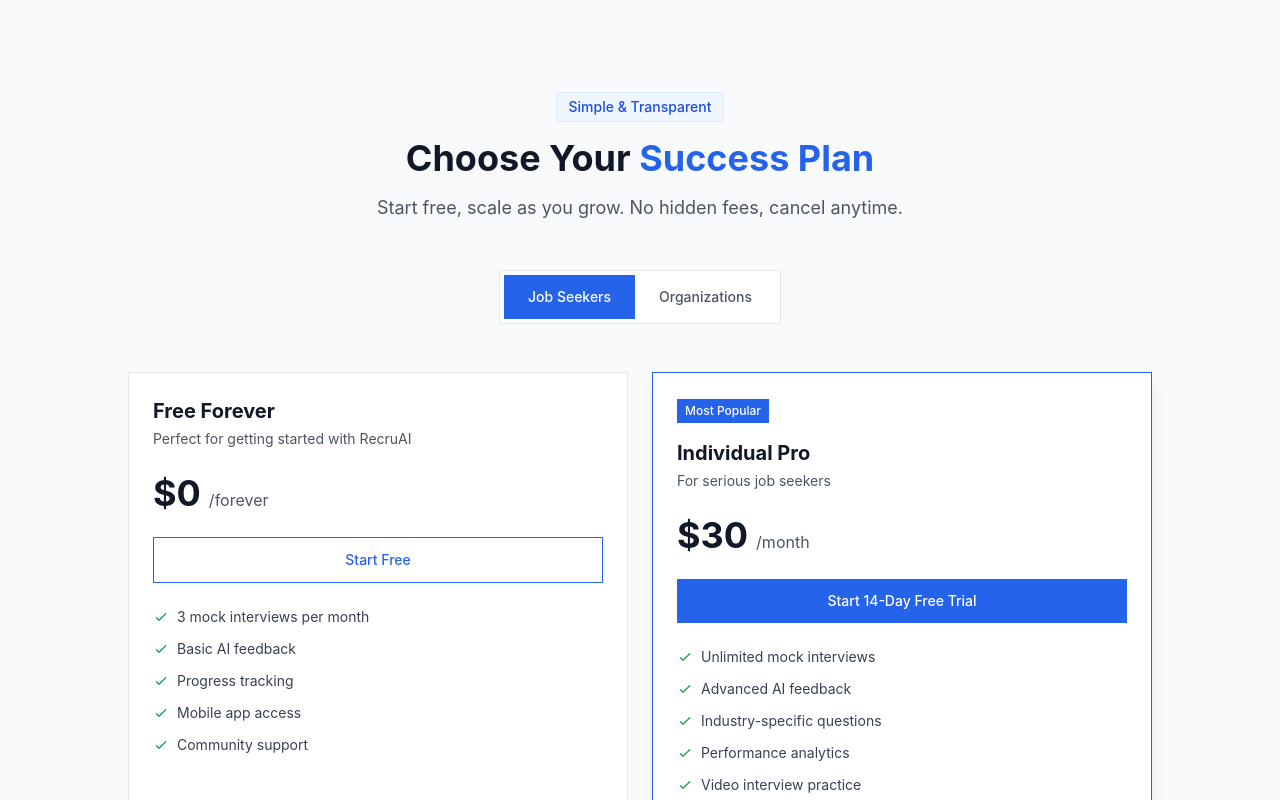
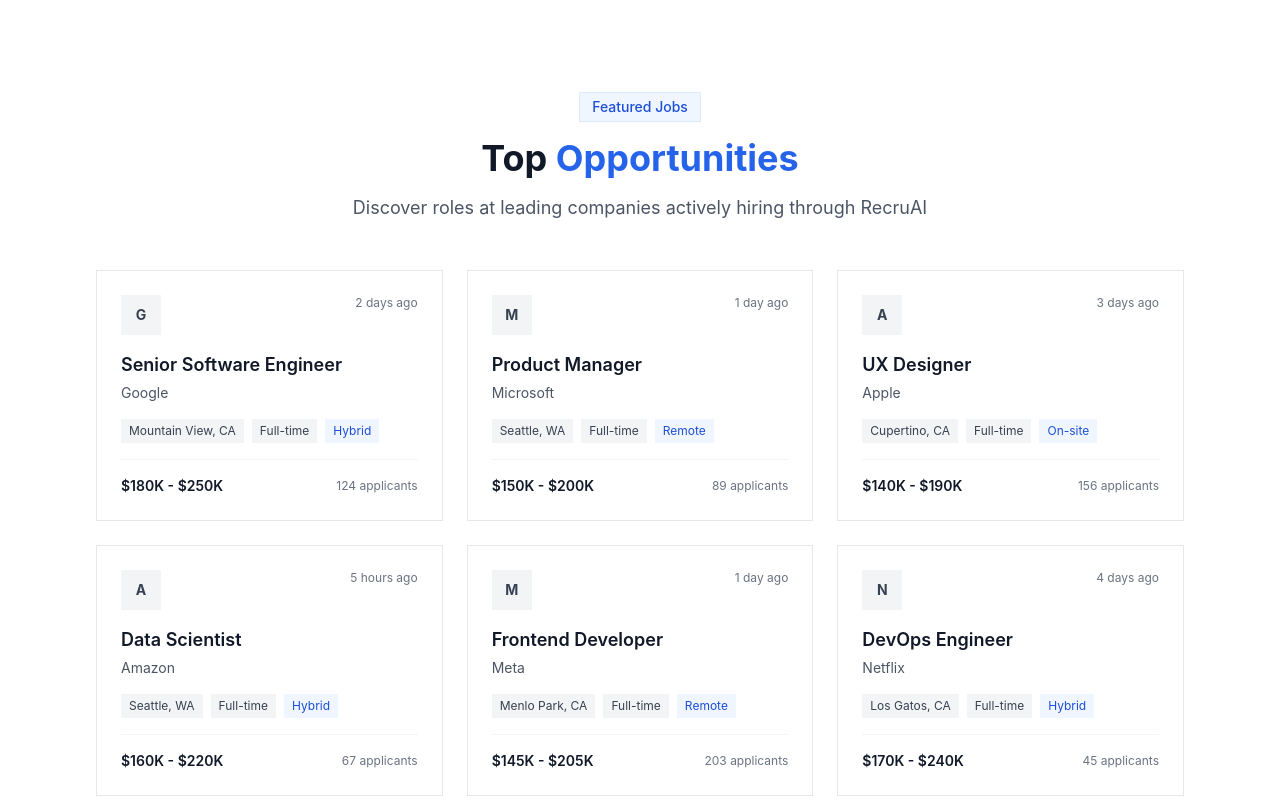
Before and after one commit to MenteE-s/RecruAI, a React (Create React App) app in the folder frontend/: page / in a window 1280 px wide. Shown: the part 3820-4620 px from the top of the page. Built offline with nearby package versions, Linux system fonts and the light colour scheme; no server answers.

Commit message:
Add Featured Jobs section to landing page with 6 sample job listings

```diff
--- /dev/null
+++ b/frontend/src/components/FeaturedJobs.js
@@ -0,0 +1,135 @@
+import React from "react";
+
+const jobs = [
+  {
+    title: "Senior Software Engineer",
+    company: "Google",
+    location: "Mountain View, CA",
+    salary: "$180K - $250K",
+    type: "Full-time",
+    remote: "Hybrid",
+    posted: "2 days ago",
+    applicants: 124,
+  },
+  {
+    title: "Product Manager",
+    company: "Microsoft",
+    location: "Seattle, WA",
+    salary: "$150K - $200K",
+    type: "Full-time",
+    remote: "Remote",
+    posted: "1 day ago",
+    applicants: 89,
+  },
+  {
+    title: "UX Designer",
+    company: "Apple",
+    location: "Cupertino, CA",
+    salary: "$140K - $190K",
+    type: "Full-time",
+    remote: "On-site",
+    posted: "3 days ago",
+    applicants: 156,
+  },
+  {
+    title: "Data Scientist",
+    company: "Amazon",
+    location: "Seattle, WA",
+    salary: "$160K - $220K",
+    type: "Full-time",
+    remote: "Hybrid",
+    posted: "5 hours ago",
+    applicants: 67,
+  },
+  {
+    title: "Frontend Developer",
+    company: "Meta",
+    location: "Menlo Park, CA",
+    salary: "$145K - $205K",
+    type: "Full-time",
+    remote: "Remote",
+    posted: "1 day ago",
+    applicants: 203,
+  },
+  {
+    title: "DevOps Engineer",
+    company: "Netflix",
+    location: "Los Gatos, CA",
+    salary: "$170K - $240K",
+    type: "Full-time",
+    remote: "Hybrid",
+    posted: "4 days ago",
+    applicants: 45,
+  },
+];
+
+const FeaturedJobs = () => {
+  return (
+    <section className="py-24 bg-white">
+      <div className="max-w-6xl mx-auto px-4 sm:px-6 lg:px-8">
+        <div className="text-center mb-12">
+          <div className="inline-flex items-center px-3 py-1 bg-blue-50 border border-blue-100 text-sm font-medium text-blue-700 mb-4">
+            Featured Jobs
+          </div>
+          <h2 className="text-3xl sm:text-4xl font-bold text-gray-900 mb-4">
+            Top{" "}
+            <span className="text-blue-600">Opportunities</span>
+          </h2>
+          <p className="text-lg text-gray-600 max-w-2xl mx-auto">
+            Discover roles at leading companies actively hiring through RecruAI
+          </p>
+        </div>
+
+        <div className="grid grid-cols-1 md:grid-cols-2 lg:grid-cols-3 gap-6">
+          {jobs.map((job, index) => (
+            <div
+              key={index}
+              className="bg-white border border-gray-200 p-6 hover:shadow-lg hover:border-blue-200 transition-all cursor-pointer"
+            >
+              <div className="flex items-start justify-between mb-4">
+                <div className="w-10 h-10 bg-gray-100 flex items-center justify-center text-gray-700 font-bold text-sm">
+                  {job.company.charAt(0)}
+                </div>
+                <span className="text-xs text-gray-500">{job.posted}</span>
+              </div>
+
+              <h3 className="text-lg font-semibold text-gray-900 mb-1">
+                {job.title}
+              </h3>
+              <p className="text-sm text-gray-600 mb-4">{job.company}</p>
+
+              <div className="flex flex-wrap gap-2 mb-4">
+                <span className="inline-block bg-gray-100 text-gray-700 text-xs px-2 py-1">
+                  {job.location}
+                </span>
+                <span className="inline-block bg-gray-100 text-gray-700 text-xs px-2 py-1">
+                  {job.type}
+                </span>
+                <span className="inline-block bg-blue-50 text-blue-700 text-xs px-2 py-1">
+                  {job.remote}
+                </span>
+              </div>
+
+              <div className="flex items-center justify-between pt-4 border-t border-gray-100">
+                <span className="text-sm font-semibold text-gray-900">
+                  {job.salary}
+                </span>
+                <span className="text-xs text-gray-500">
+                  {job.applicants} applicants
+                </span>
+              </div>
+            </div>
+          ))}
+        </div>
+
+        <div className="text-center mt-10">
+          <button className="bg-white text-blue-600 border border-blue-600 hover:bg-blue-50 px-6 py-3 text-sm font-medium transition-colors">
+            View All Jobs
+          </button>
+        </div>
+      </div>
+    </section>
+  );
+};
+
+export default FeaturedJobs;
--- a/frontend/src/pages/RecruAILanding.js
+++ b/frontend/src/pages/RecruAILanding.js
@@ -3,6 +3,7 @@ import Hero from '../components/Hero';
 import Features from '../components/Features';
 import HowItWorks from '../components/HowItWorks';
 import CustomerSegments from '../components/CustomerSegments';
+import FeaturedJobs from '../components/FeaturedJobs';
 import Pricing from '../components/Pricing';
 import Testimonials from '../components/Testimonials';
 import CTA from '../components/CTA';
@@ -17,6 +18,7 @@ const RecruAILanding = () => {
       <Features />
       <HowItWorks />
       <CustomerSegments />
+      <FeaturedJobs />
       <Pricing />
       <Testimonials />
       <CTA />
```
